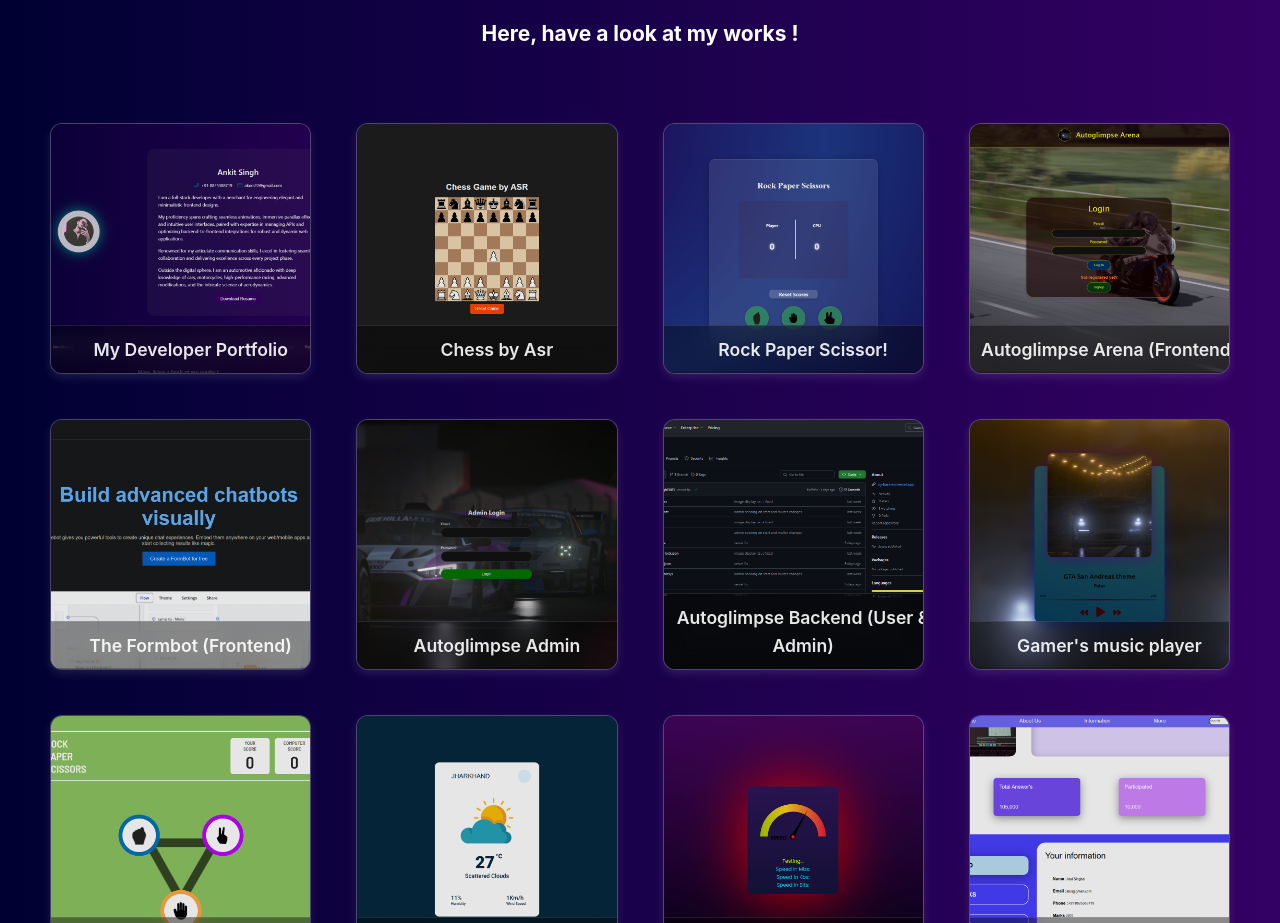
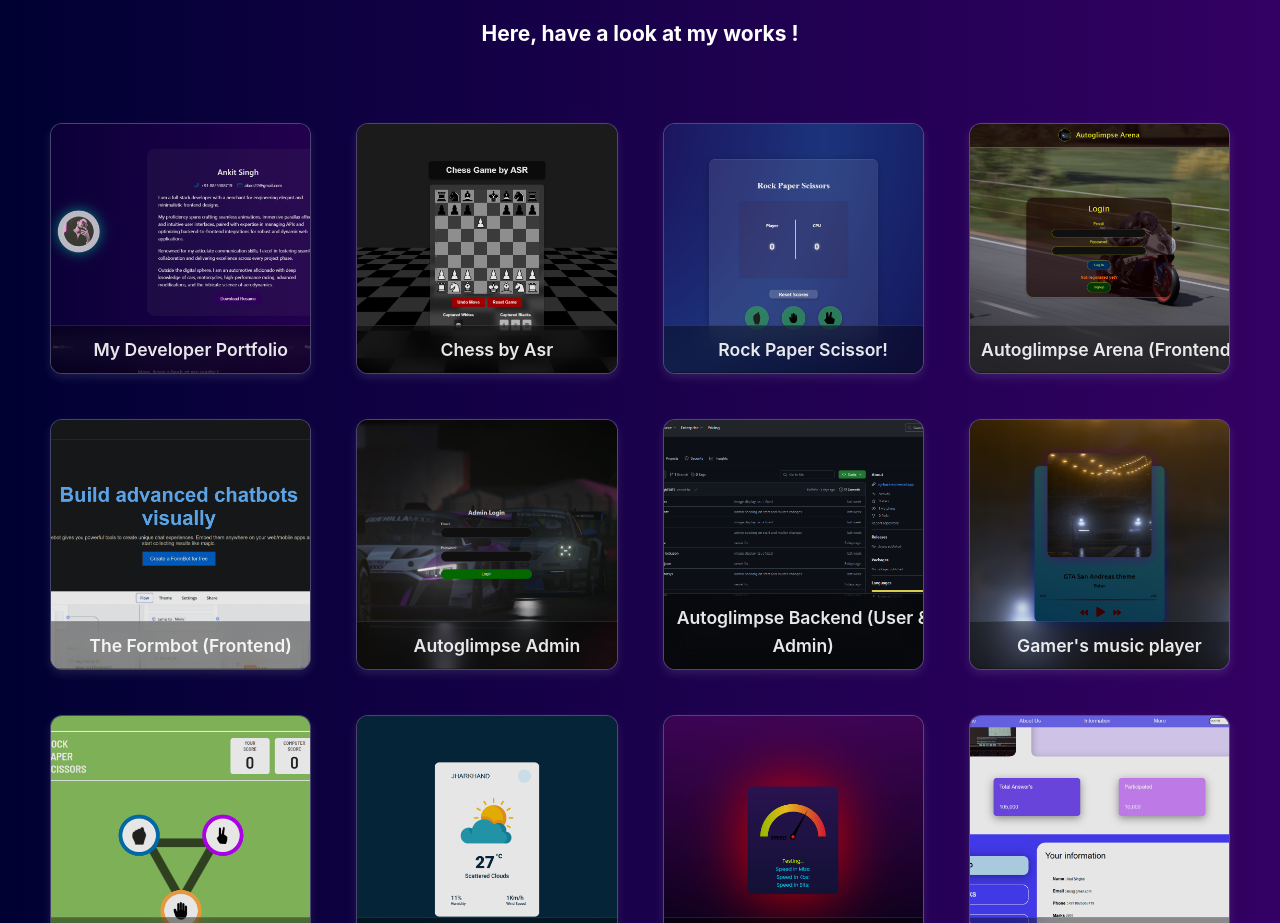
Before and after one commit to ankitsingh11411/port_frontend, a React (Vite) app: page / in a window 1280 px wide. Shown: the part 1160-2083 px from the top of the page. Built offline with nearby package versions, Linux system fonts and the light colour scheme.

Commit message:
projects changes

```diff
--- a/src/assets/Project.js
+++ b/src/assets/Project.js
@@ -25,7 +25,7 @@ const projects = [
       'This interactive Chess game is built using React Vite, offering a seamless and responsive gaming experience. The UI is minimal yet engaging, featuring smooth animations powered by Framer Motion. The application utilizes Ant Design for modern, reusable components, ensuring a clean and structured design. Game scores are stored persistently using localStorage, allowing users to keep track of their performance across sessions. React Router efficiently manages navigation between the home and game pages. Deployed on Vercel, this project ensures high-speed performance and scalability while highlighting my expertise in front-end development, UI engineering, and interactive design.',
     githubLink: 'https://github.com/ankitsingh11411/chess-project',
     deployedLink: 'https://chess-project-asr.vercel.app/',
-    image: '/chess.png',
+    image: '/chessasr.png',
     skills: [
       'React',
       'Vite',
```
Also changed, not shown: public/chess.png (deleted), public/chessasr.png (added).
